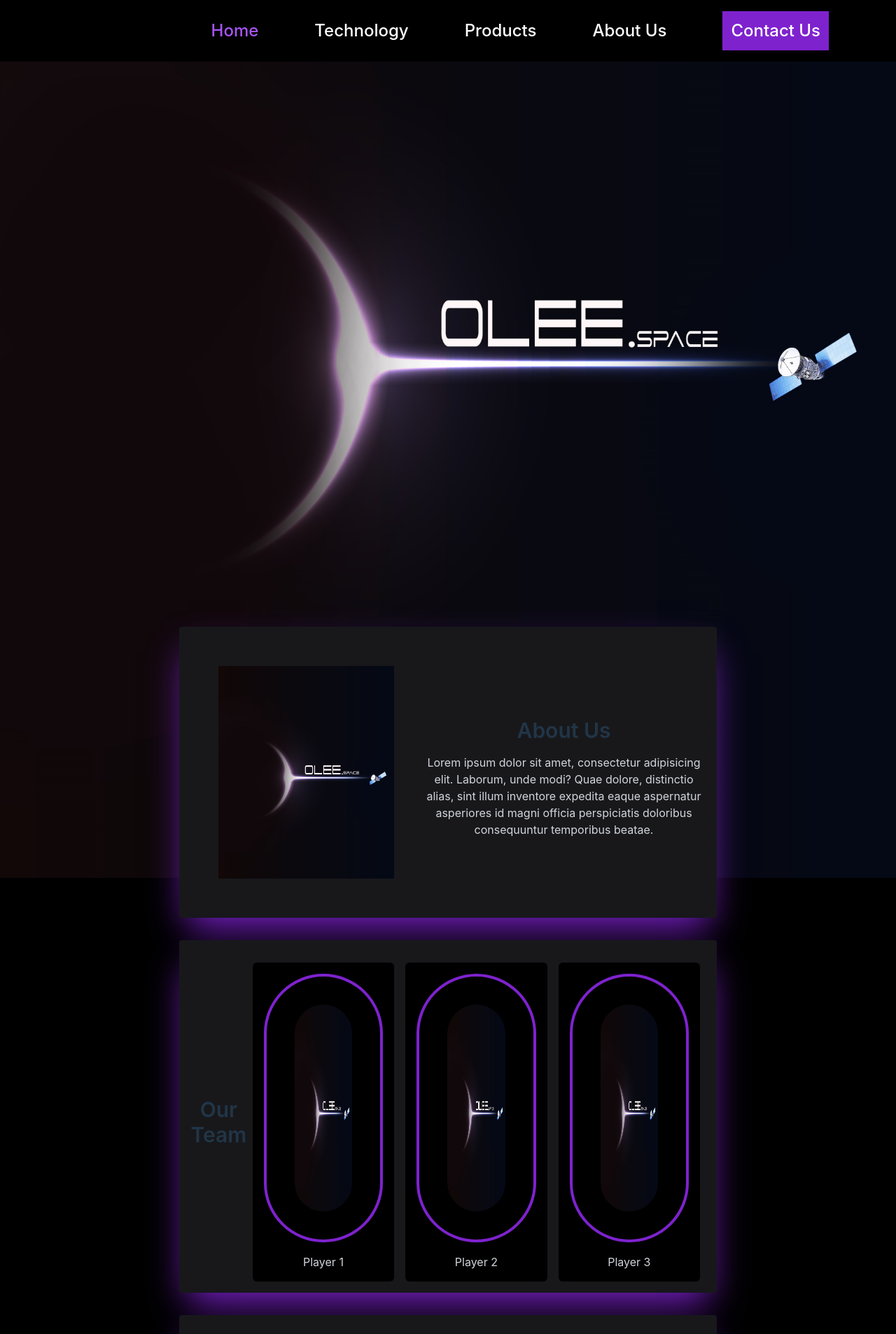
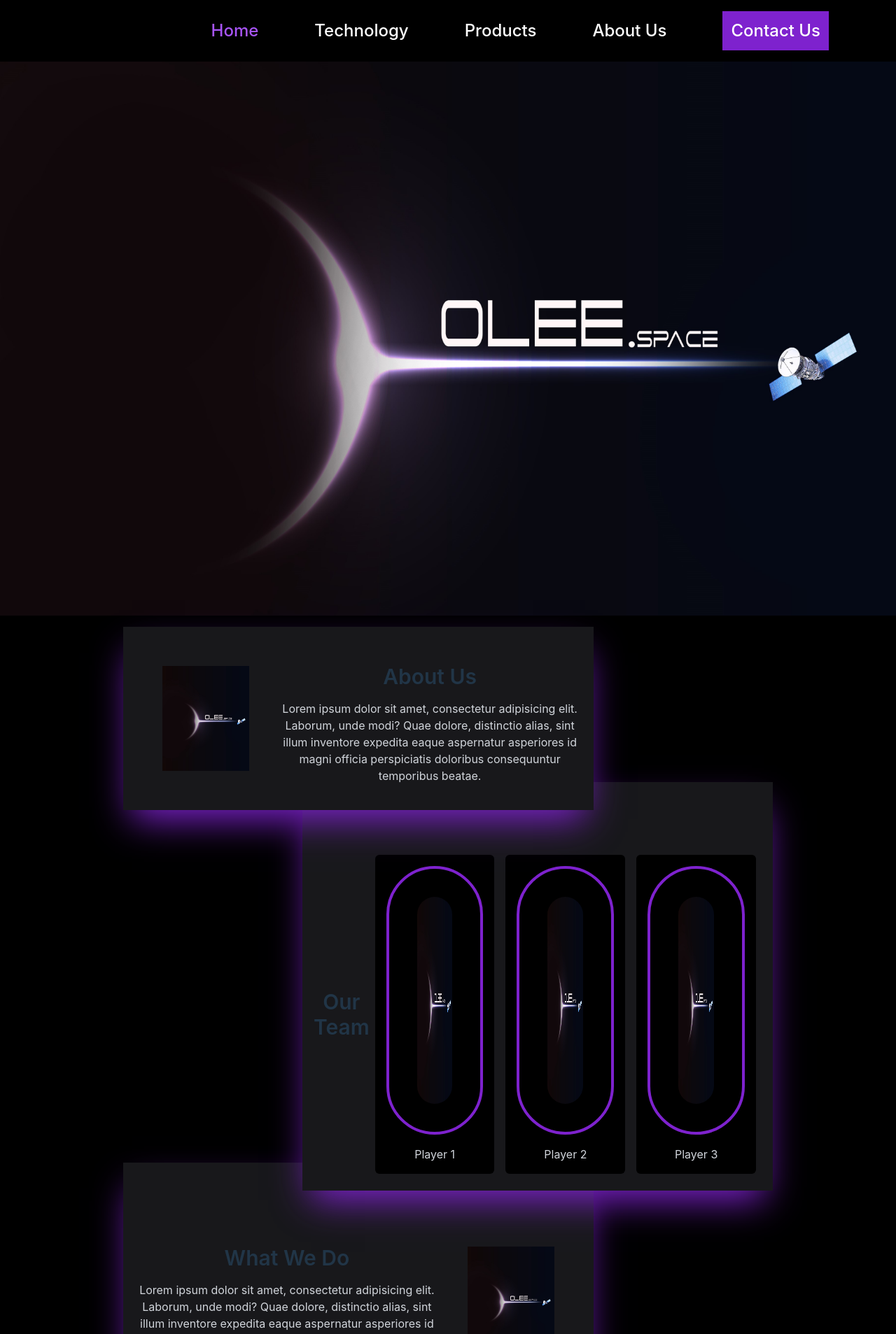
Before and after one commit to harshitmorj/equates, a React (Vite) app: page /about in a window 1280 px wide. Shown: the top 1907 px of the page at 70% size. Built offline with nearby package versions, Linux system fonts and the light colour scheme.

Commit message:
Completed Products and ABout Page

```diff
--- a/src/pages/About/About.jsx
+++ b/src/pages/About/About.jsx
@@ -4,15 +4,29 @@ import logo from '../../assets/logo.jpg';
 
 const AboutUs = () => {
   return (
-    <div className="bg-black">
+    <div className="bg-black justify-center items-center">
       <div className="lg:h-screen flex justify-center items-center">
+        <div
+          className="w-full h-full"
+          style={{
+            backgroundImage: `url(${logo})`,
+            backgroundSize: 'cover',
+            backgroundPosition: 'center',
+          }}
+        ></div>
+      </div>
+
+      <div className="lg:hidden flex justify-center items-center max-h-96">
         <img src={logo} alt="logo" className="w-full" />
       </div>
 
-      <div className="mx-auto flex flex-col items-center">
+      <div className="">
         {/* About Us Card */}
-        <div className="bg-zinc-900 p-4 lg:w-3/5 flex rounded items-center shadow-2xl shadow-purple-700 my-4">
-          <img src={logo} alt="About Us" className="h-60 p-4 lg:h-96 lg:p-10" />
+        <div className="lg:ml-40 flex flex-col items-center lg:items-start">
+          <div className="bg-zinc-900 p-4 m-4 w-5/6 lg:w-3/5 md:flex justify-center text-center items-center shadow-2xl shadow-purple-700 mt-4 mb-0 relative z-20">
+            <div className='flex flex-col justify-center items-center'>
+              <img src={logo} alt="About Us" className="lg:p-10 p-4 max-h-[1000px]" />
+            </div>
             <div className="flex flex-col justify-center items-center text-center">
               <h3 className="text-3xl font-semibold mt-4">About Us</h3>
               <p className="text-gray-300 mt-4">
@@ -20,37 +34,43 @@ const AboutUs = () => {
               </p>
             </div>
           </div>
+        </div>
 
         {/* Our Team Card */}
-        <div className="bg-zinc-900 p-4 lg:w-3/5 md:flex text-center rounded items-center shadow-2xl shadow-purple-700 my-4">
+        <div className="lg:mr-40 mt-20 lg:-mt-10 flex flex-col items-center lg:items-end">
+          <div className="bg-zinc-900 p-4 m-4 w-5/6 lg:w-3/5 md:flex justify-center text-center items-center shadow-2xl shadow-purple-700 my-0 relative right-0 z-10 lg:pt-20">
             <h3 className="text-3xl font-semibold mt-4">Our Team</h3>
-          <div className='flex flex-row justify-center items-center mt-4'>
-            <div className='flex flex-col justify-center items-center bg-black rounded-md p-4 mx-2'>
+            <div className='flex flex-col md:flex-row justify-center items-center mt-4'>
+              <div className='flex flex-col justify-center items-center bg-black rounded-md p-4 m-2'>
                 <img src={logo} alt="About Us" className="h-60 p-4 lg:h-96 lg:p-10 rounded-full border-4 border-purple-700" />
                 <p className="text-gray-300 mt-4">Player 1</p>
               </div>
-            <div className='flex flex-col justify-center items-center bg-black rounded-md p-4 mx-2'>
+              <div className='flex flex-col justify-center items-center bg-black rounded-md p-4 m-2'>
                 <img src={logo} alt="About Us" className="h-60 p-4 lg:h-96 lg:p-10 rounded-full border-4 border-purple-700" />
                 <p className="text-gray-300 mt-4">Player 2</p>
               </div>
-            <div className='flex flex-col justify-center items-center bg-black rounded-md p-4 mx-2'>
+              <div className='flex flex-col justify-center items-center bg-black rounded-md p-4 m-2'>
                 <img src={logo} alt="About Us" className="h-60 p-4 lg:h-96 lg:p-10 rounded-full border-4 border-purple-700" />
                 <p className="text-gray-300 mt-4">Player 3</p>
               </div>
             </div>
           </div>
+        </div>
 
         {/* What We Do Card */}
-        <div className="bg-zinc-900 p-4 lg:w-3/5 flex rounded items-center shadow-2xl shadow-purple-700 my-4">
+        <div className="lg:ml-40 mt-20 lg:-mt-10 h-screen flex flex-col items-center lg:items-start">
+          <div className="bg-zinc-900 p-4 m-4 w-5/6 lg:w-3/5 md:flex justify-center text-center items-center shadow-2xl shadow-purple-700 mt-0 mb-8 relative lg:pt-20">
             <div className="flex flex-col justify-center items-center text-center">
               <h3 className="text-3xl font-semibold mt-4">What We Do</h3>
               <p className="text-gray-300 mt-4">
                 Lorem ipsum dolor sit amet, consectetur adipisicing elit. Laborum, unde modi? Quae dolore, distinctio alias, sint illum inventore expedita eaque aspernatur asperiores id magni officia perspiciatis doloribus consequuntur temporibus beatae.
               </p>
             </div>
-          <img src={logo} alt="About Us" className="h-60 p-4 lg:h-96 lg:p-10" />
+            <div className='flex flex-col justify-center items-center'>
+              <img src={logo} alt="About Us" className="lg:p-10 p-4 max-h-[1000px]" />
             </div>
-
+          </div>
+        </div>
       </div>
     </div>
   );
--- a/src/pages/Products/Questions.jsx
+++ b/src/pages/Products/Questions.jsx
@@ -151,7 +151,7 @@ const Questions = () => {
         </form>
       </div>
       <div
-        className="hidden md:block absolute right-0 bottom-0 w-1/2 h-full z-10"
+        className="hidden md:block absolute right-0 bottom-0 w-3/5 h-[140vh] z-10"
         style={{
           backgroundImage: `url(${astronaut})`,
           backgroundSize: 'cover',
```
Lines whose indentation alone changed are shown as unchanged.
